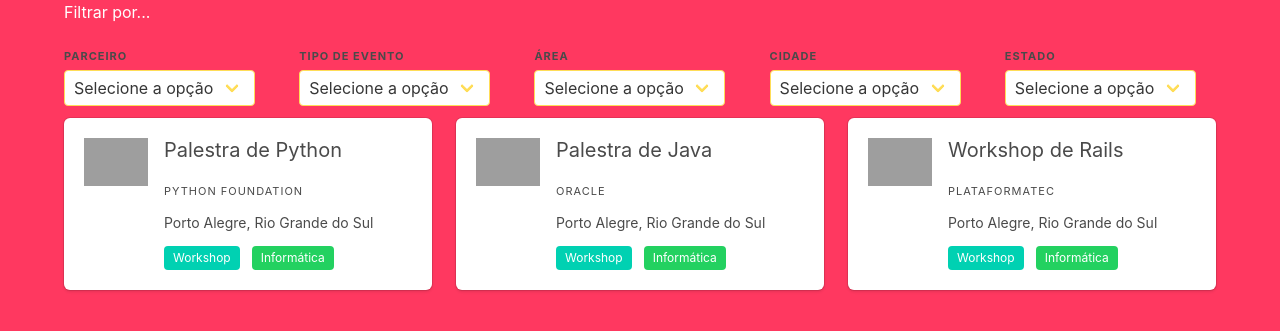
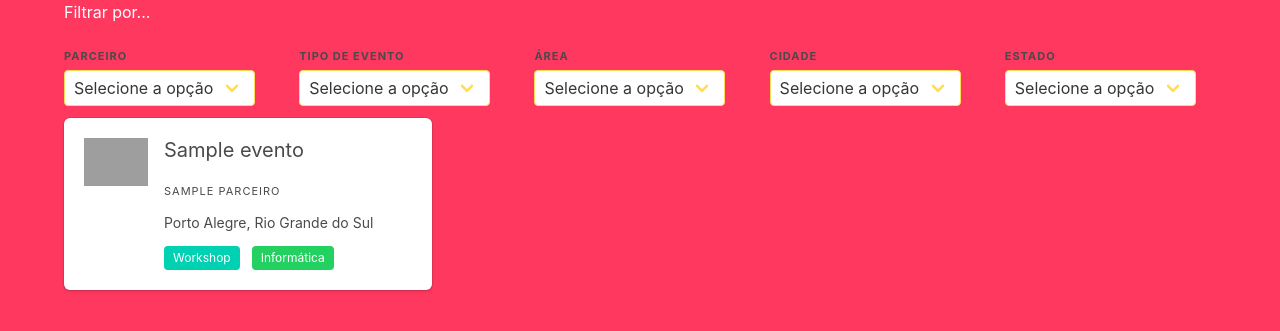
Before and after one commit to Wichrowski/projetods3, a Flask app: page /eventos in a window 1280 px wide. Shown: the part 52-383 px from the top of the page. Run offline with Flask 2, Linux system fonts and the light colour scheme; tables that the repository leaves empty hold one stand-in row (values such as "Sample post"); some libraries are stand-ins or nearby versions; grey boxes are pictures that could not be loaded.

Commit message:
Conecta com banco de dados

```diff
--- a/app.py
+++ b/app.py
@@ -1,14 +1,66 @@
 from flask import Flask
 from flask import render_template
 from flask_login import LoginManager
+from flask_sqlalchemy import SQLAlchemy
 
 app = Flask(__name__)
+
+app.config['SQLALCHEMY_DATABASE_URI'] = 'postgres://postgres:projeto_ds3@localhost:5432/projeto_ds3'
+app.config['SQLALCHEMY_TRACK_MODIFICATIONS'] = True
+
+db = SQLAlchemy(app)
+
 login_manager = LoginManager()
 
-class Evento:
-    def __init__(self, nome, nome_parceiro):
-        self.nome = nome
-        self.nome_parceiro = nome_parceiro
+class Parceiro(db.Model):
+    __tablename__ = 'parceiro'
+
+    id = db.Column(db.Integer(), primary_key = True)
+    nome = db.Column(db.String(), unique = True)
+
+class Evento(db.Model):
+
+    __tablename__ = 'evento'
+
+    id = db.Column(db.Integer(), primary_key = True)
+    nome = db.Column(db.String(), unique = True)
+    id_parceiro = db.Column(db.Integer(), db.ForeignKey('parceiro.id'))
+    parceiro = db.relationship('Parceiro')
+
+db.create_all()
+
+@app.route("/seed")
+def seeding():
+    db.session.add(
+        Evento(
+            nome = "Palestra de Python",
+            parceiro = Parceiro(
+                nome = "Python Foundation"
+            )
+        )
+    )
+
+    db.session.add(
+        Evento(
+            nome = "Palestra de Java",
+            parceiro = Parceiro(
+                nome = "Oracle"
+            )
+        )
+    )
+
+    db.session.add(
+        Evento(
+            nome = "Workshop de Rails",
+            parceiro = Parceiro(
+                nome = "Plataformatec"
+            )
+        )
+    )
+
+    db.session.commit()
+
+    return "ok"
 
 @app.route("/pagina-inicial")
 def login_parceiro():
@@ -16,11 +68,7 @@ def login_parceiro():
 
 @app.route("/eventos")
 def eventos():
-    return render_template("eventos.html", eventos = [
-        Evento("Palestra de Python", "Python Foundation"),
-        Evento("Palestra de Java", "Oracle"),
-        Evento("Workshop de Rails", "Plataformatec")
-    ])
+    return render_template("eventos.html", eventos = Evento.query.all())
 
 @app.route("/meus-eventos")
 def meu_eventos():
--- a/requirements.txt
+++ b/requirements.txt
@@ -6,6 +6,7 @@ colorama==0.3.9
 decorator==4.1.2
 Flask==1.0.3
 Flask-Login==0.4.1
+Flask-SQLAlchemy==2.4.0
 ipdb==0.10.3
 ipython==6.2.1
 ipython-genutils==0.2.0
@@ -22,6 +23,7 @@ parso==0.1.1
 pexpect==4.7.0
 pickleshare==0.7.4
 prompt-toolkit==1.0.15
+psycopg2-binary==2.8.2
 ptyprocess==0.6.0
 Pygments==2.2.0
 PyHamcrest==1.9.0
@@ -30,6 +32,7 @@ selenium==3.8.0
 simplegeneric==0.8.1
 six==1.11.0
 splinter==0.7.7
+SQLAlchemy==1.3.4
 traitlets==4.3.2
 wcwidth==0.1.7
 Werkzeug==0.15.4
--- a/templates/eventos.html
+++ b/templates/eventos.html
@@ -115,7 +115,7 @@
                     </div>
                 </div>
                 <div class="container">
-                    <div class="columns">
+                    <div class="columns is-multiline">
 
                         {% for evento in eventos %}
 
@@ -130,7 +130,7 @@
                                         <div class="media-content">
                                             <div class="content">
                                                 <p class="subtitle">{{evento.nome}}</p>
-                                                <p class="heading">{{evento.nome_parceiro}}</p>
+                                                <p class="heading">{{evento.parceiro.nome}}</p>
                                                 <small>Porto Alegre, Rio Grande do Sul</small>
                                             </div>
                                             <nav class="level">
```
Also changed, not shown: 2 other files.
